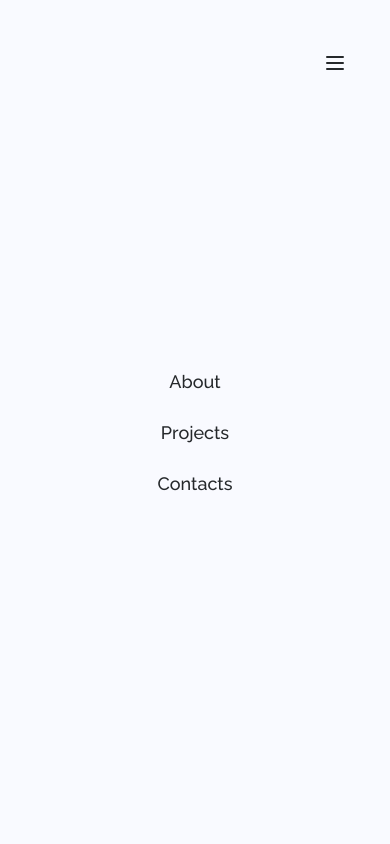
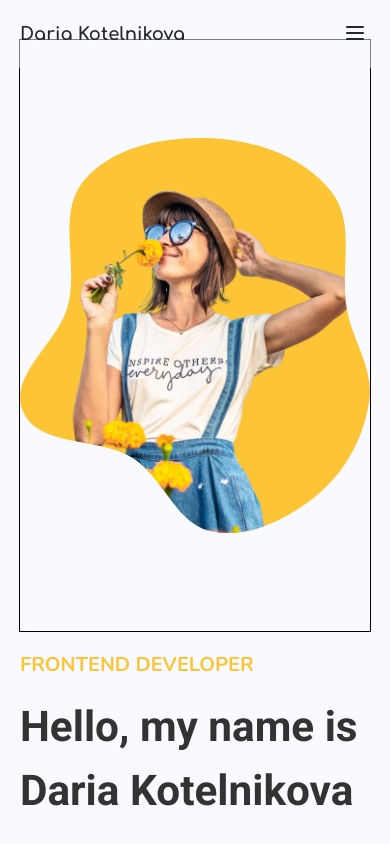
Before and after one commit to DariaKott/portfolio_new, a React app: page / in a window 390 px wide. Shown: the top 844 px of the page. Built offline with nearby package versions, Linux system fonts and the light colour scheme.

Commit message:
Styled MobileMenu

```diff
--- a/src/App.tsx
+++ b/src/App.tsx
@@ -13,14 +13,12 @@ import { Container } from './components/Container';
 function App() {
     return (
         <div className="App">
-            {/* <Container> */}
                 <Header/>
                 <Main/>
                 <Skills/>
                 <Projects/>
                 <Contacts/>
                 <Footer/>
-            {/* </Container> */}
         </div>
     );
 }
--- a/src/components/menu/MobileMenu.tsx
+++ b/src/components/menu/MobileMenu.tsx
@@ -4,11 +4,11 @@ import { theme } from "../../assets/styles/Theme";
 export const MobileMenu = () => {
     return (
     <StyledMobileMenu>
-        <BurgerButton isOpen={true}>
+        <BurgerButton isOpen={false}>
             <span></span>
         </BurgerButton>
 
-        <MobileMenuWrapper isOpen={true}>
+        <MobileMenuPopup isOpen={false}>
         <ul>
             <li>
                 <a href="">About</a>
@@ -20,7 +20,7 @@ export const MobileMenu = () => {
                 <a href="">Contacts</a>
                 </li>
         </ul>
-        </MobileMenuWrapper>
+        </MobileMenuPopup>
 
     </StyledMobileMenu>
     );
@@ -31,22 +31,6 @@ const StyledMobileMenu = styled.nav`
     font-size: 18px;
     font-weight: 500;
     display: none;
-    /* padding-right: 20px;
-    ul {
-        display: flex;
-        gap: 30px;
-        list-style: none;
-
-        a {
-            display: inline-block;
-            text-decoration: none;
-            color: #25282B;
-            :hover {
-                color: ${theme.colors.hello};
-                transform: scale(1.3);
-            }
-        }
-    } */
 
     @media ${theme.media.mobile} {
         display: block;
@@ -54,14 +38,17 @@ const StyledMobileMenu = styled.nav`
 `;
 
 const BurgerButton = styled.button<{isOpen: boolean}>`
-    position: fixed;
-    top: 40px;
-    right: 40px;
     width: 24px;
     height: 24px;
     border: none;
     background-color: inherit;
     z-index: 9999;
+
+    ${props => props.isOpen && css<{isOpen: boolean}>`
+        position: fixed;
+        top: 30px;
+        right: 40px;
+        `}
 
     span {
         display: block;
@@ -70,8 +57,14 @@ const BurgerButton = styled.button<{isOpen: boolean}>`
         border-radius: 2px;
         background-color: ${theme.colors.mainFonts};
         position: absolute;
-        left: 0;
-        bottom: 0;
+        /* left: 0;
+        bottom: 0; */
+
+        ${props => props.isOpen && css<{isOpen: boolean}>`
+            background-color:  rgba(249, 250, 255, 0);
+        `}
+
+
 
         &::before {
             content: "";
@@ -82,6 +75,10 @@ const BurgerButton = styled.button<{isOpen: boolean}>`
             background-color: ${theme.colors.mainFonts};
             position: absolute;
             transform: translateY(-6px);
+
+            ${props => props.isOpen && css<{isOpen: boolean}>`
+            transform: rotate(-45deg) translateY(0);
+            `}
         }
 
         &::after {
@@ -93,18 +90,22 @@ const BurgerButton = styled.button<{isOpen: boolean}>`
             background-color: ${theme.colors.mainFonts};
             position: absolute;
             transform: translateY(6px);
+
+            ${props => props.isOpen && css<{isOpen: boolean}>`
+            transform: rotate(45deg) translateY(0);
+            `}
         }
     }
 `;
 
-const MobileMenuWrapper = styled.div<{isOpen: boolean}>`
+const MobileMenuPopup = styled.div<{isOpen: boolean}>`
     position: fixed;
     top: 0;
     left: 0;
     right: 0;
     bottom: 0;
     z-index: 999;
-    background-color: ${theme.colors.bg};
+    background-color: rgba(249, 250, 255, 0.95);
     display: none;
 
     ${props => props.isOpen && css<{isOpen: boolean}>`
```
